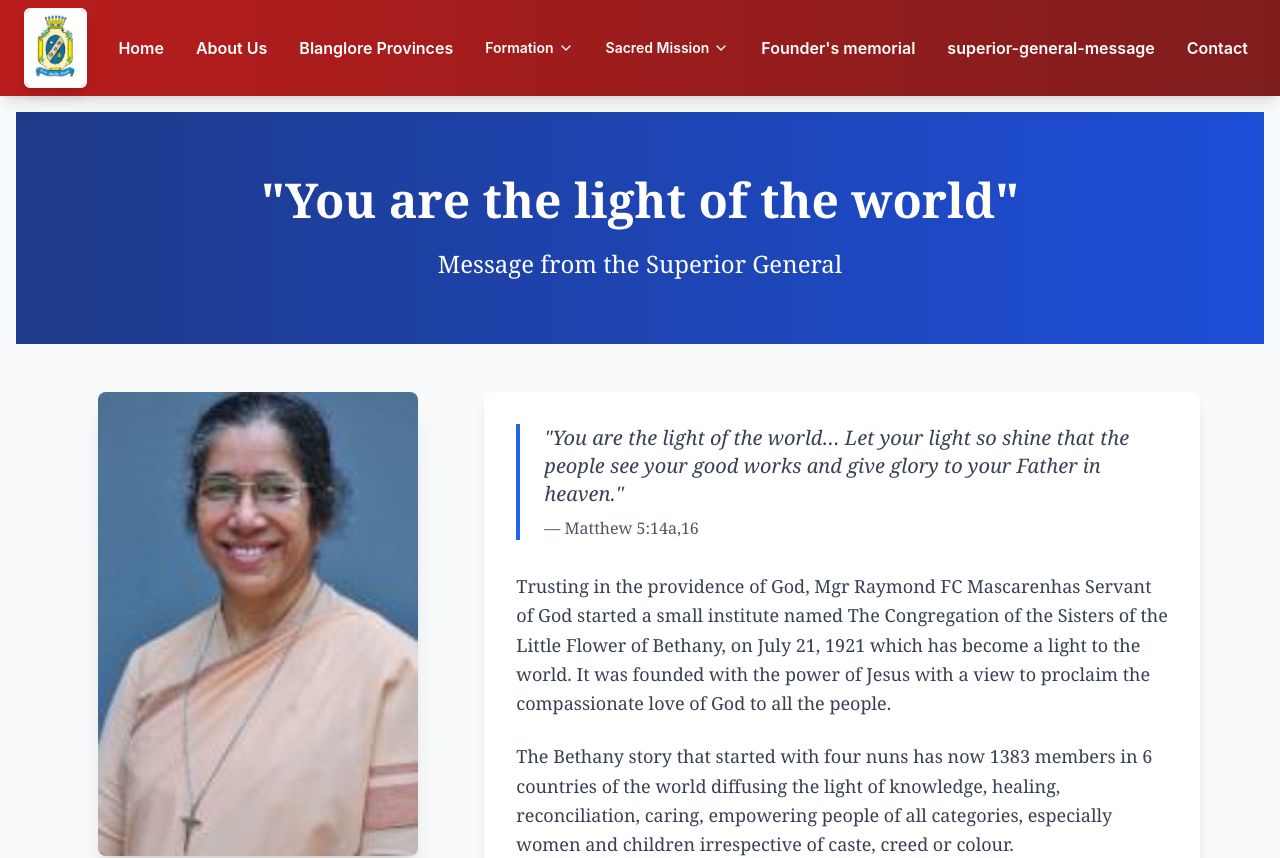
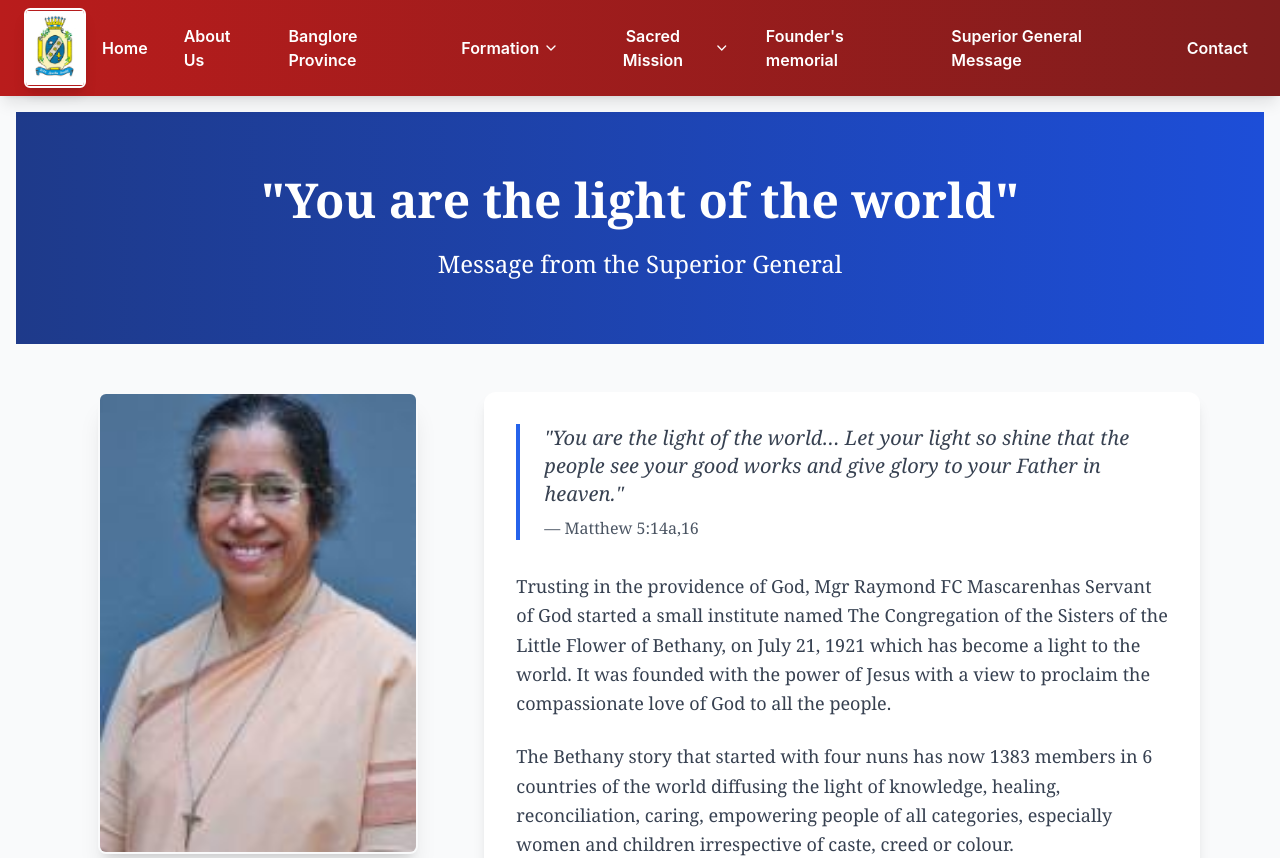
Before and after one commit to Proaddo/congregation, a React (Vite) app: page /superior-general-message in a window 1280 px wide. Shown: the top 858 px of the page. Built offline with nearby package versions, Linux system fonts and the light colour scheme.

Commit message:
new update

```diff
--- a/src/components/Topnav.jsx
+++ b/src/components/Topnav.jsx
@@ -22,7 +22,7 @@ const Topnav = () => {
   const navigationItems = [
     { label: "Home", href: "/" },
     { label: "About Us", href: "/about" },
-    { label: "Blanglore Provinces", href: "/bangalore-province"},
+    { label: "Banglore Province", href: "/bangalore-province"},
     {
       label: "Formation",
       dropdown: [
@@ -57,7 +57,7 @@ const Topnav = () => {
       href: "/founders-memorial"
     },
     {
-      label: "superior-general-message",
+      label: "Superior General Message",
       href: "superior-general-message"
     },
     { label: "Contact", href: "/contact" },
@@ -78,7 +78,7 @@ const Topnav = () => {
           </div>
 
           {/* Desktop Menu */}
-          <div className="hidden lg:flex items-center space-x-0"> {/* Changed to space-x-0 */}
+          <div className="hidden lg:flex items-center space-x-1"> {/* Changed to space-x-0 */}
             {navigationItems.map((item, idx) => (
               <div
                 key={idx}
@@ -88,7 +88,7 @@ const Topnav = () => {
               >
                 {item.dropdown ? (
                   <button
-                    className="text-white hover:brightness-110 px-4 py-3 flex items-center gap-1 text-sm font-semibold transition-colors" // Added px-4 py-3
+                    className="text-white hover:bg-white/20 hover:border-white hover:shadow-lg px-4 py-3 flex items-center gap-1 text-8 font-semibold transition-colors" // Added px-4 py-3
                     onClick={() => handleMenuClick(idx)}
                   >
                     {item.label} <ChevronDown className="w-4 h-10" />
@@ -96,7 +96,7 @@ const Topnav = () => {
                 ) : (
                   <Link
                     to={item.href}
-                    className="text-white hover:brightness-110 px-4 py-3 text-6 font-semibold block transition-colors" // Added px-4 py-3
+                    className="text-white hover:bg-white/20 hover:border-red hover:shadow-lg px-4 py-3 text-8 font-semibold block transition-colors" // Added px-4 py-3
                     onClick={() => {
                       setOpenMenu(null);
                       setOpenSubMenu(null);
--- a/src/pages/Foundermemorial.jsx
+++ b/src/pages/Foundermemorial.jsx
@@ -68,12 +68,12 @@ const FounderMemorial = () => {
 
           <div className="grid md:grid-cols-3 gap-8">
             {/* Feature 1 - Image 3 */}
-            <div className="bg-white text-gray-900 rounded-xl overflow-hidden shadow-xl h-full">
-              <div className="h-64 bg-gray-100 flex items-center justify-center">
+            <div className="bg-white text-gray-900 rounded-xl overflow-hidden shadow-xl h-full transform transition-transform duration-300 hover:scale-90">
+              <div className="h-64 bg-gray-100 flex items-center justify-center ">
                 <img
                   src={museumDisplay}
                   alt="Memorial Museum"
-                  className="h-full w-full object-contain p-4"
+                  className="h-full w-full object-contain p-4 "
                 />
               </div>
               <div className="p-6">
@@ -83,7 +83,7 @@ const FounderMemorial = () => {
             </div>
 
             {/* Feature 2 - Image 4 */}
-            <div className="bg-white text-gray-900 rounded-xl overflow-hidden shadow-xl h-full">
+            <div className="bg-white text-gray-900 rounded-xl overflow-hidden shadow-xl h-full transform transition-transform duration-300 hover:scale-90">
               <div className="h-64 bg-gray-100 flex items-center justify-center">
                 <img
                   src={founderStatue}
@@ -98,7 +98,7 @@ const FounderMemorial = () => {
             </div>
 
             {/* Feature 3 - Image 5 */}
-            <div className="bg-white text-gray-900 rounded-xl overflow-hidden shadow-xl h-full">
+            <div className="bg-white text-gray-900 rounded-xl overflow-hidden shadow-xl h-full transform transition-transform duration-300 hover:scale-90">
               <div className="h-64 bg-gray-100 flex items-center justify-center">
                 <img
                   src={prayerArea}
@@ -120,17 +120,17 @@ const FounderMemorial = () => {
         <div className="max-w-6xl mx-auto px-4">
           <h2 className="text-3xl font-bold text-center text-gray-900 mb-12">Historical Gallery</h2>
 
-          <div className="grid grid-cols-1 sm:grid-cols-2 lg:grid-cols-4 gap-4">
-            <div className="bg-white p-2 rounded-lg shadow h-64 flex items-center justify-center">
+          <div className="grid grid-cols-1 sm:grid-cols-2 lg:grid-cols-4 gap-4 ">
+            <div className="bg-white p-2 rounded-lg shadow h-64 flex items-center justify-center transform transition-transform duration-300 hover:scale-90">
               <img src={historical1} alt="Historical Photo 1" className="h-full w-full object-contain" />
             </div>
-            <div className="bg-white p-2 rounded-lg shadow h-64 flex items-center justify-center">
+            <div className="bg-white p-2 rounded-lg shadow h-64 flex items-center justify-center transform transition-transform duration-300 hover:scale-90">
               <img src={historical2} alt="Historical Photo 2" className="h-full w-full object-contain" />
             </div>
-            <div className="bg-white p-2 rounded-lg shadow h-64 flex items-center justify-center">
+            <div className="bg-white p-2 rounded-lg shadow h-64 flex items-center justify-center transform transition-transform duration-300 hover:scale-90">
               <img src={historical3} alt="Historical Photo 3" className="h-full w-full object-contain" />
             </div>
-            <div className="bg-white p-2 rounded-lg shadow h-64 flex items-center justify-center">
+            <div className="bg-white p-2 rounded-lg shadow h-64 flex items-center justify-center transform transition-transform duration-300 hover:scale-90">
               <img src={historical4} alt="Historical Photo 4" className="h-full w-full object-contain" />
             </div>
           </div>
--- a/src/pages/Social.jsx
+++ b/src/pages/Social.jsx
@@ -45,11 +45,12 @@ const Social = () => {
       <section className="py-16 px-4 bg-blue-900 text-white">
         <div className="max-w-6xl mx-auto">
           <div className="flex flex-col md:flex-row items-center gap-12">
-            <div className="md:w-1/3">
+            <div className="md:w-1/3 ">
               <img
                 src={Mission1}
                 alt="Servant of God RFC Mascarenhas"
-                className="w-full h-auto rounded-xl shadow-2xl object-contain"
+                className="w-full h-auto rounded-xl shadow-2xl object-contain
+               transition-transform duration-300 ease-in-out hover:scale-90"
               />
             </div>
             <div className="md:w-2/3">
@@ -75,7 +76,7 @@ const Social = () => {
             <img
               src={missionImage}
               alt="Our Mission"
-              className="w-full h-64 object-cover"
+              className="w-full h-64 object-cover transition-transform duration-500 ease-in-out hover:scale-110"
             />
             <div className="p-8">
               <h2 className="text-2xl font-bold text-blue-900 mb-4">Our Mission</h2>
@@ -92,7 +93,7 @@ const Social = () => {
             <img
               src={empowermentImage}
               alt="Our Vision"
-              className="w-full h-64 object-cover"
+              className="w-full h-64 object-cover transition-transform duration-500 ease-in-out hover:scale-110"
             />
             <div className="p-8">
               <h2 className="text-2xl font-bold text-blue-900 mb-4">Our Vision</h2>
--- a/src/pages/Superiorgeneral.jsx
+++ b/src/pages/Superiorgeneral.jsx
@@ -22,11 +22,11 @@ const SuperiorGeneralMessage = () => {
           {/* Image Section */}
           <div className="lg:w-1/3 flex justify-center">
             <div className="relative w-full max-w-xs">
-              <div className="aspect-w-3 aspect-h-4 w-full">
+              <div className="aspect-w-3 aspect-h-4 w-full group">
                 <img
                   src={superiorGeneralImage}
                   alt="Sr Rose Celine BS, Superior General"
-                  className="w-full h-full object-contain rounded-lg shadow-xl"
+                  className="w-full h-full object-contain rounded-lg shadow-xl border-2 border-transparent group-hover:border-4 group-hover:border-blue-700 transition-all duration-300 "
                 />
               </div>
               <div className="mt-4 text-center">
--- a/src/pages/about.jsx
+++ b/src/pages/about.jsx
@@ -556,10 +556,10 @@ const About = () => {
                 The first members were four lady teachers of St Sebastian School, namely, Flora Mathias (Sr M. Clare B.S.), Marcelline Menezes (Sr M. Martha B.S.), Alice Mathias (Sr M. Lourdes B.S.) and Regina Gertrude Gonsalves (Sr M. Gertrude B.S.). The Congregation was canonically erected on 28th July 1932, eleven years after its inception. The first Novitiate was opened on 15 May 1933. The first General Chapter of the Congregation was held in 1940 during which Sr M. Martha B.S, who was at the helm of the Infant Congregation from 1925, was elected canonically as the Superior General.
               </p>
 
-              <div className="relative border-l-2 border-purple-500 pl-8 ml-4 py-4 max-h-[500px] overflow-y-auto pr-4">
+              <div className="relative border-l-2 border-purple-500 pl-12 ml-4 py-4 max-h-[500px] overflow-y-auto pr-4">
                 {timelineEvents.map((event, index) => (
                   <div key={index} className="mb-8 relative">
-                    <div className="absolute -left-11 w-8 h-8 rounded-full bg-purple-500 flex items-center justify-center">
+                    <div className="absolute -left-11 w-10 h-8 rounded-full bg-purple-500 flex items-center justify-center">
                       <span className="text-white font-bold">{event.year}</span>
                     </div>
                     <p className="text-gray-800">{event.event}</p>
```
